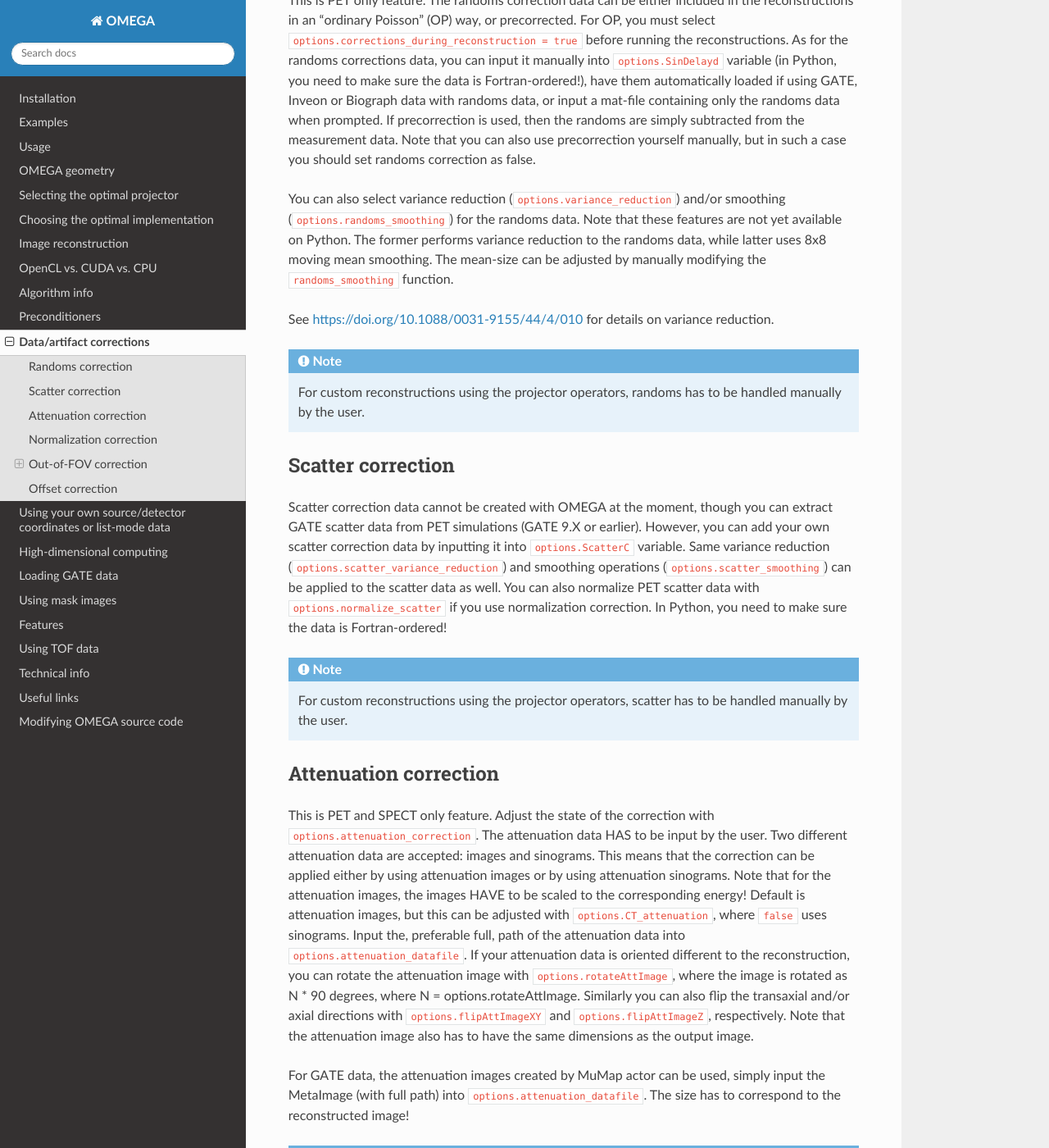
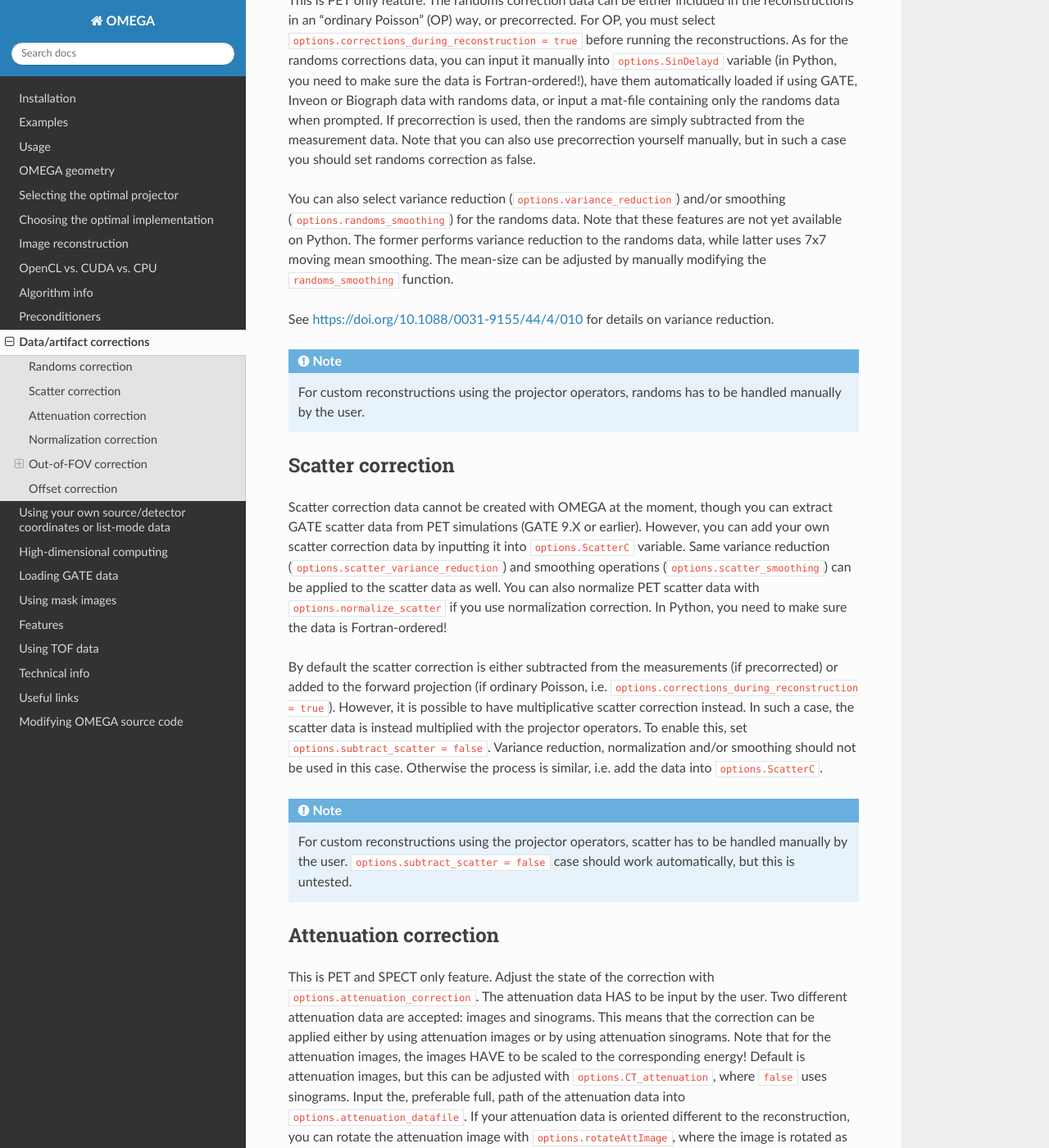
Before and after one commit to villekf/OMEGA-doc, a Sphinx documentation site: the page built from docs/source/corrections.rst, in a window 1280 px wide and 1400 px high, scrolled down 647 px. Shown: the whole window at 82% size. Built offline with Sphinx 7.4.7 and the Read the Docs theme 3.1.0, drawn with Linux system fonts in a browser that asks for light colours.

Commit message:
Update corrections.rst

```diff
--- a/docs/source/corrections.rst
+++ b/docs/source/corrections.rst
@@ -16,7 +16,7 @@ Inveon or Biograph data with randoms data, or input a mat-file containing only t
 yourself manually, but in such a case you should set randoms correction as false.
 
 You can also select variance reduction (``options.variance_reduction``) and/or smoothing (``options.randoms_smoothing``) for the randoms data. Note that these features are not yet available on Python. The former performs variance
-reduction to the randoms data, while latter uses 8x8 moving mean smoothing. The mean-size can be adjusted by manually modifying the ``randoms_smoothing`` function.
+reduction to the randoms data, while latter uses 7x7 moving mean smoothing. The mean-size can be adjusted by manually modifying the ``randoms_smoothing`` function.
 
 See https://doi.org/10.1088/0031-9155/44/4/010 for details on variance reduction.
 
@@ -31,9 +31,13 @@ Scatter correction data cannot be created with OMEGA at the moment, though you c
 variable. Same variance reduction (``options.scatter_variance_reduction``) and smoothing operations (``options.scatter_smoothing``) can be applied to the scatter data as well. You can also normalize PET scatter data with
 ``options.normalize_scatter`` if you use normalization correction. In Python, you need to make sure the data is Fortran-ordered!
 
+By default the scatter correction is either subtracted from the measurements (if precorrected) or added to the forward projection (if ordinary Poisson, i.e. ``options.corrections_during_reconstruction = true``). However, it is possible to have
+multiplicative scatter correction instead. In such a case, the scatter data is instead multiplied with the projector operators. To enable this, set ``options.subtract_scatter = false``. Variance reduction, normalization and/or smoothing should
+not be used in this case. Otherwise the process is similar, i.e. add the data into ``options.ScatterC``.
+
 .. note::
 
-	For custom reconstructions using the projector operators, scatter has to be handled manually by the user.
+	For custom reconstructions using the projector operators, scatter has to be handled manually by the user. ``options.subtract_scatter = false`` case should work automatically, but this is untested.
 
 Attenuation correction
 ----------------------
```
